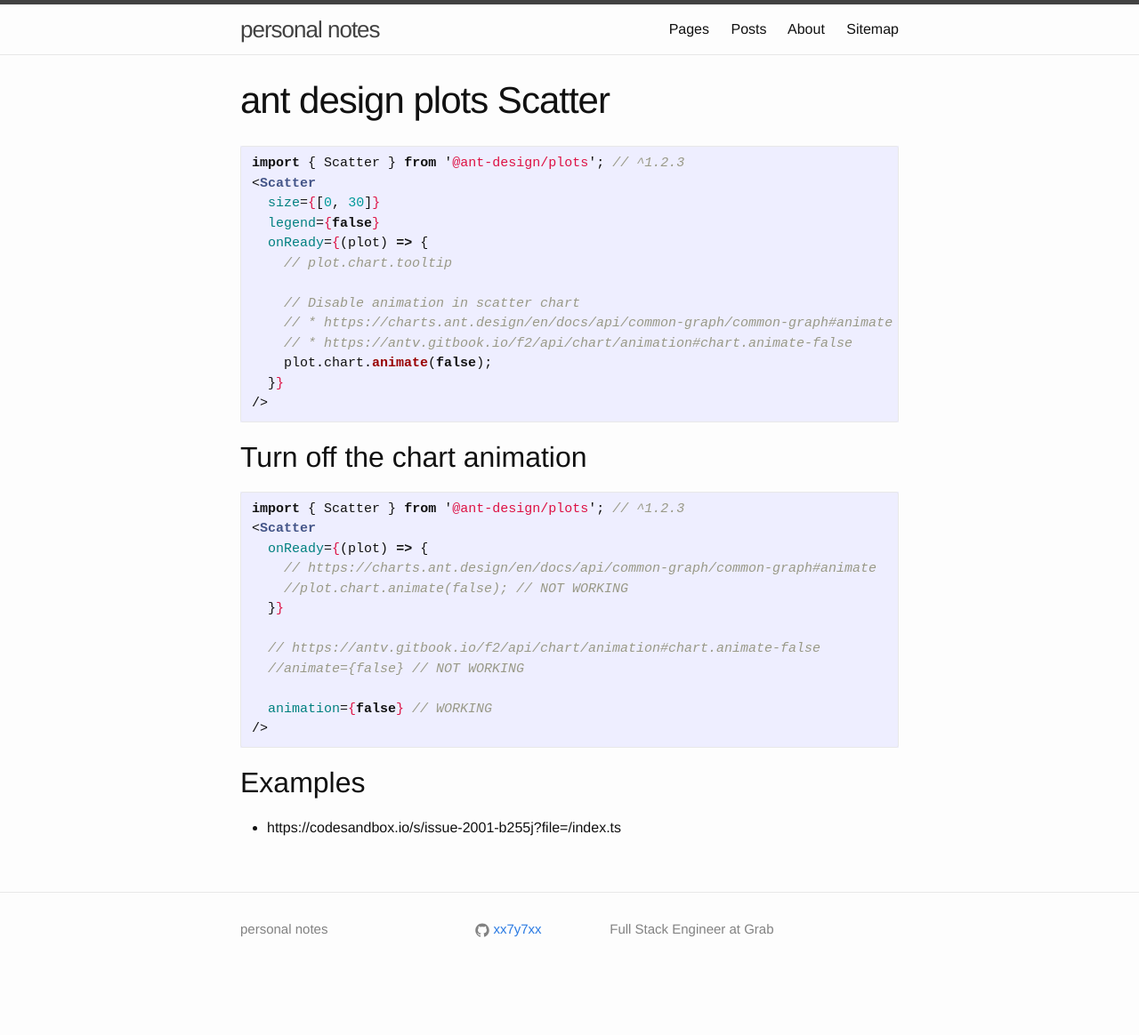
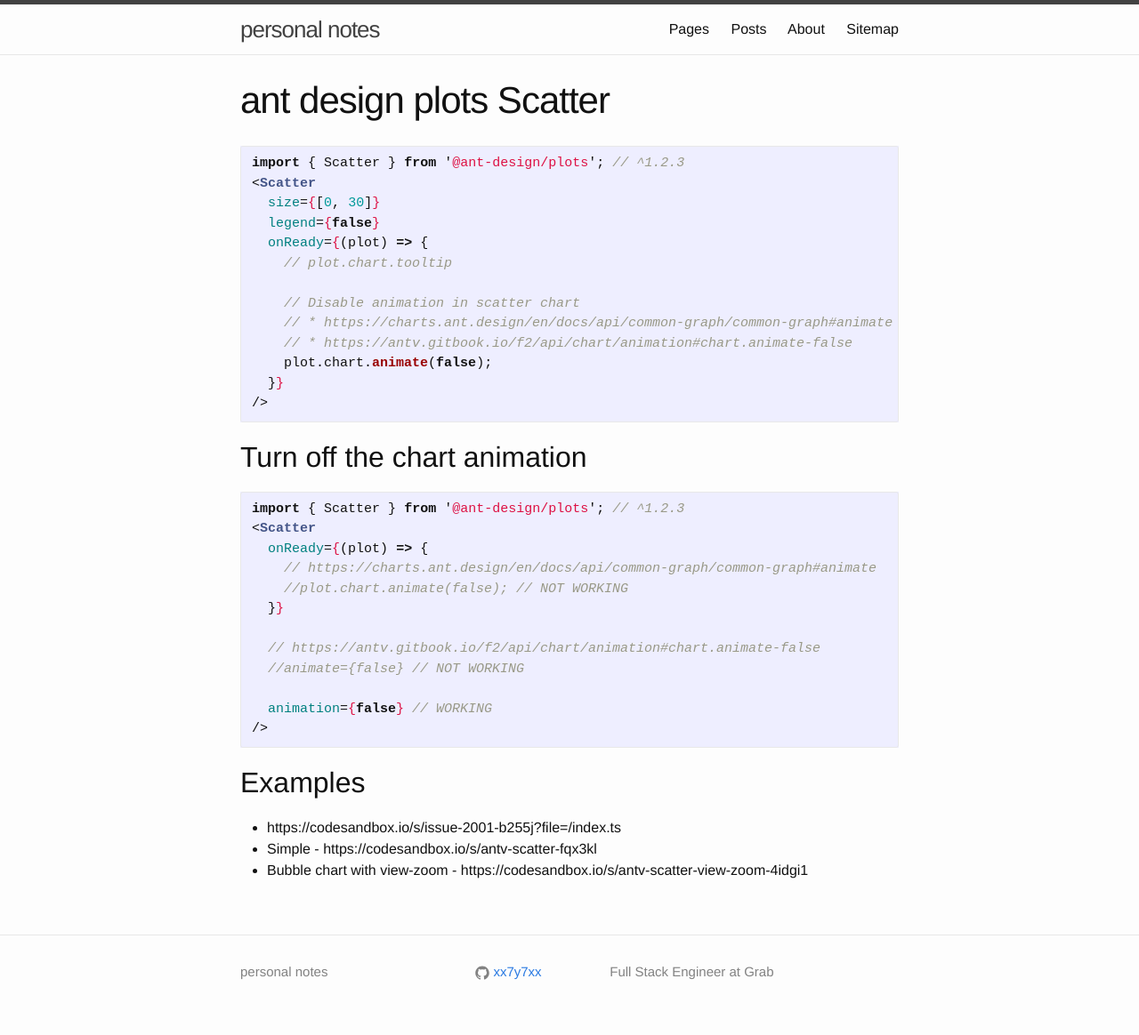
Before and after one commit to xx7y7xx/xx7y7xx.github.io, a Jekyll site: the page built from _pages/dev/antd/scatter.md, in a window 1280 px wide. Shown: the whole page at 89% size. Built offline with Jekyll 4.4.1, drawn with Linux system fonts in a browser that asks for light colours; comment, search, counter and statistics services are not loaded; before the commit the page ends 1116 px from its top, so only the background shows below that.

Commit message:
Update scatter.md

```diff
--- a/_pages/dev/antd/scatter.md
+++ b/_pages/dev/antd/scatter.md
@@ -40,3 +40,5 @@
 ## Examples
 
 * https://codesandbox.io/s/issue-2001-b255j?file=/index.ts
+* Simple - https://codesandbox.io/s/antv-scatter-fqx3kl
+* Bubble chart with view-zoom - https://codesandbox.io/s/antv-scatter-view-zoom-4idgi1
```
